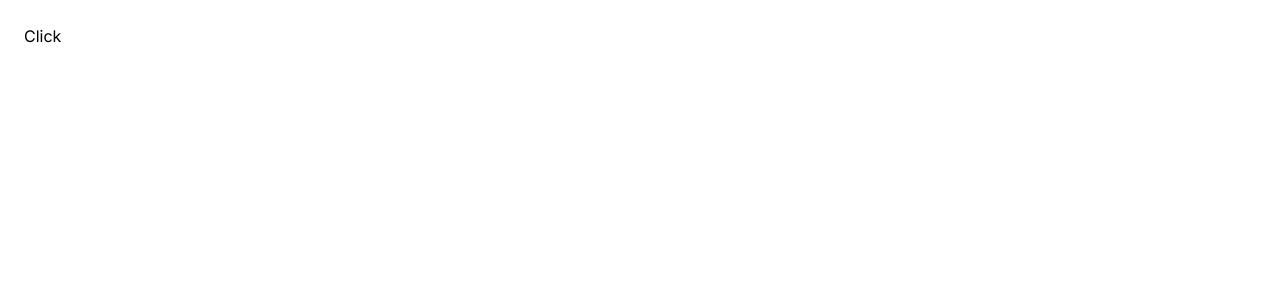
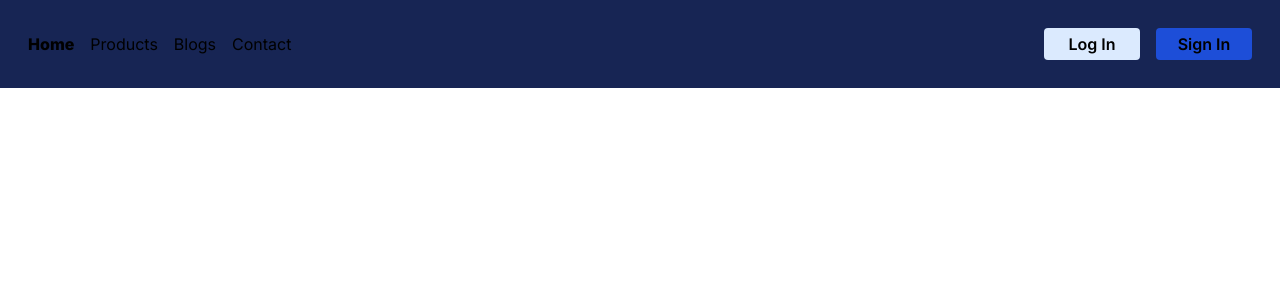
Before and after one commit to wmCmo/isb, a Next.js app: page / in a window 1280 px wide. Shown: the top 300 px of the page. Built offline with nearby package versions, Linux system fonts and the light colour scheme.

Commit message:
Working nav bar

```diff
--- a/src/app/components/Nav.jsx
+++ b/src/app/components/Nav.jsx
@@ -1,34 +1,47 @@
 'use client'
 import Link from "next/link";
 import { useState } from "react";
+import { usePathname } from "next/navigation";
+import { Hamburger } from '@phosphor-icons/react/dist/ssr';
 
 export default function Nav() {
     const [navShow, setNavShow] = useState(false);
 
     const handleToggle = () => {
-        setNavShow(prevNavShow => !prevNavShow)
+        setNavShow(prevNavShow => !prevNavShow);
     }
 
-    const pages = ['home', 'products', 'blogs', 'contact']
+    const pathname = usePathname();
+
+
+    const pages = ['home', 'products', 'blogs', 'contact'];
     const mappedPages = pages.map(page => {
         return (
             <li key={page}>
-                <Link href={page === 'home' ? '' : page}>{page.charAt(0).toUpperCase() + page.slice(1)}</Link>
+                <Link className={`${pathname.includes(page) || (pathname === '/' && page === 'home') ? 'font-extrabold' : ''} hover:underline underline-offset-4`} href={page === 'home' ? '/' : page}>{page.charAt(0).toUpperCase() + page.slice(1)}</Link>
             </li>
         )
     })
+
     return (
-        <nav className="p-6">
-            <div onClick={handleToggle}>Click</div>
-            <ul className={`flex flex-col items-center text-center gap-2 ${navShow ? '' : 'hidden'}`}>
-                {mappedPages}
-                <li className="mt-4">
-                    <Link href={'login'}>Log In</Link>
-                </li>
-                <li>
-                    <Link href={'signin'}>Sign In</Link>
-                </li>
-            </ul>
-        </nav>
+        <>
+            <div onClick={handleToggle} className="hover:cursor-pointer select-none absolute md:hidden z-10 m-2">
+                {<Hamburger
+                    size={40}
+                    weight="light"
+                />}
+            </div>
+            <nav className={`p-4 bg-blue-950 ${navShow ? 'block' : 'hidden'} md:block p-7`}>
+                <ul className={`flex flex-col items-center text-center gap-2 md:flex-row md:gap-4`}>
+                    {mappedPages}
+                    <li className="mt-4 md:mt-0 md:ml-auto px-4 py-1 rounded bg-blue-100 text-black transition ease-in-out hover:-translate-y-1 w-24 font-semibold">
+                        <Link href={'login'} className="">Log In</Link>
+                    </li>
+                    <li className="md:mt-0 px-4 py-1 rounded bg-blue-700 w-24 font-semibold">
+                        <Link href={'signin'} className="">Sign In</Link>
+                    </li>
+                </ul>
+            </nav>
+        </>
     )
 }
--- a/src/app/page.tsx
+++ b/src/app/page.tsx
@@ -1,5 +1,3 @@
-import Link from "next/link";
-
 export default function Home() {
   return (
     <>
```
Also changed, not shown: package.json (+6 -5 lines), 1 other file (tests, documents, lock files or other folders).
